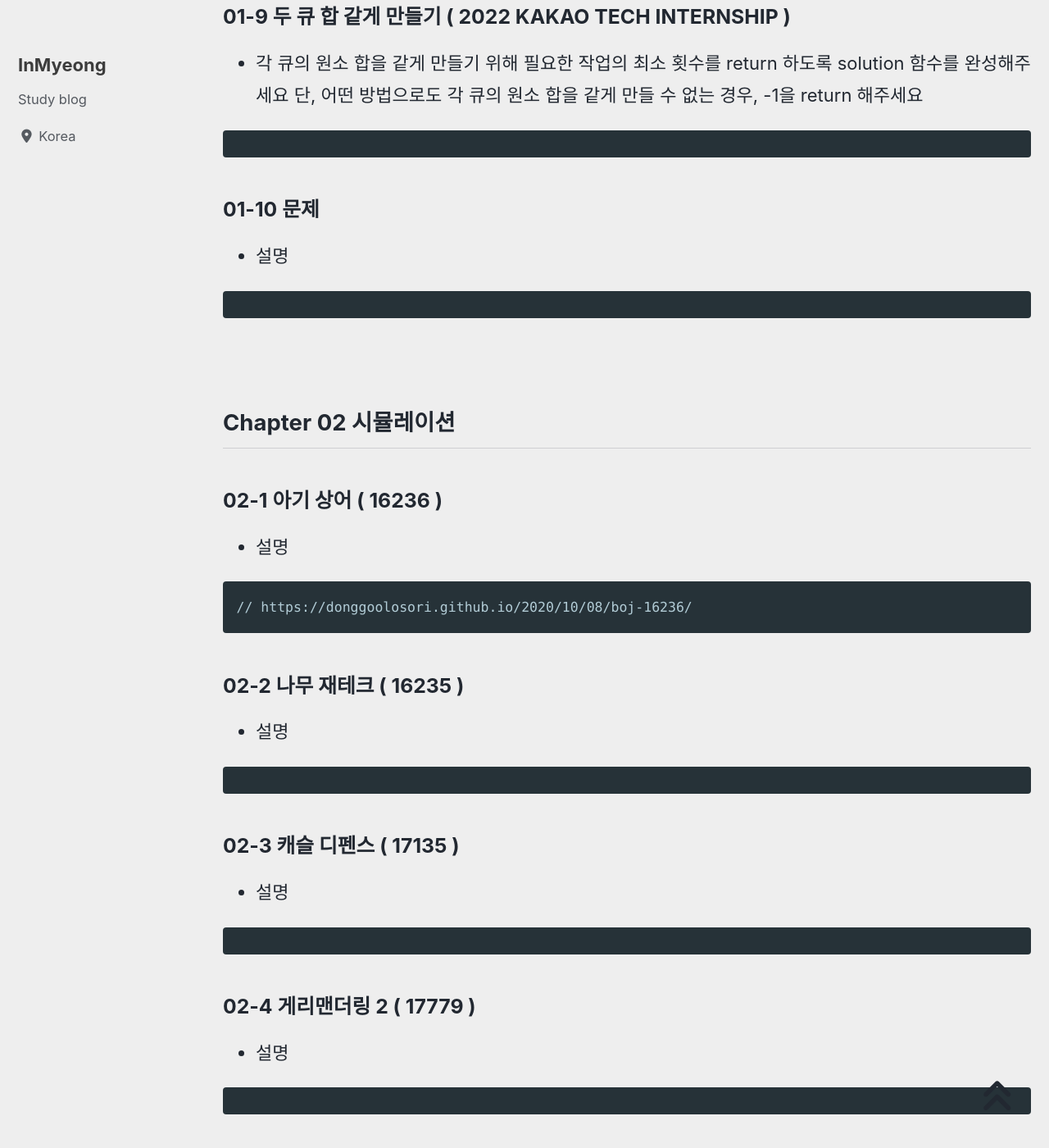
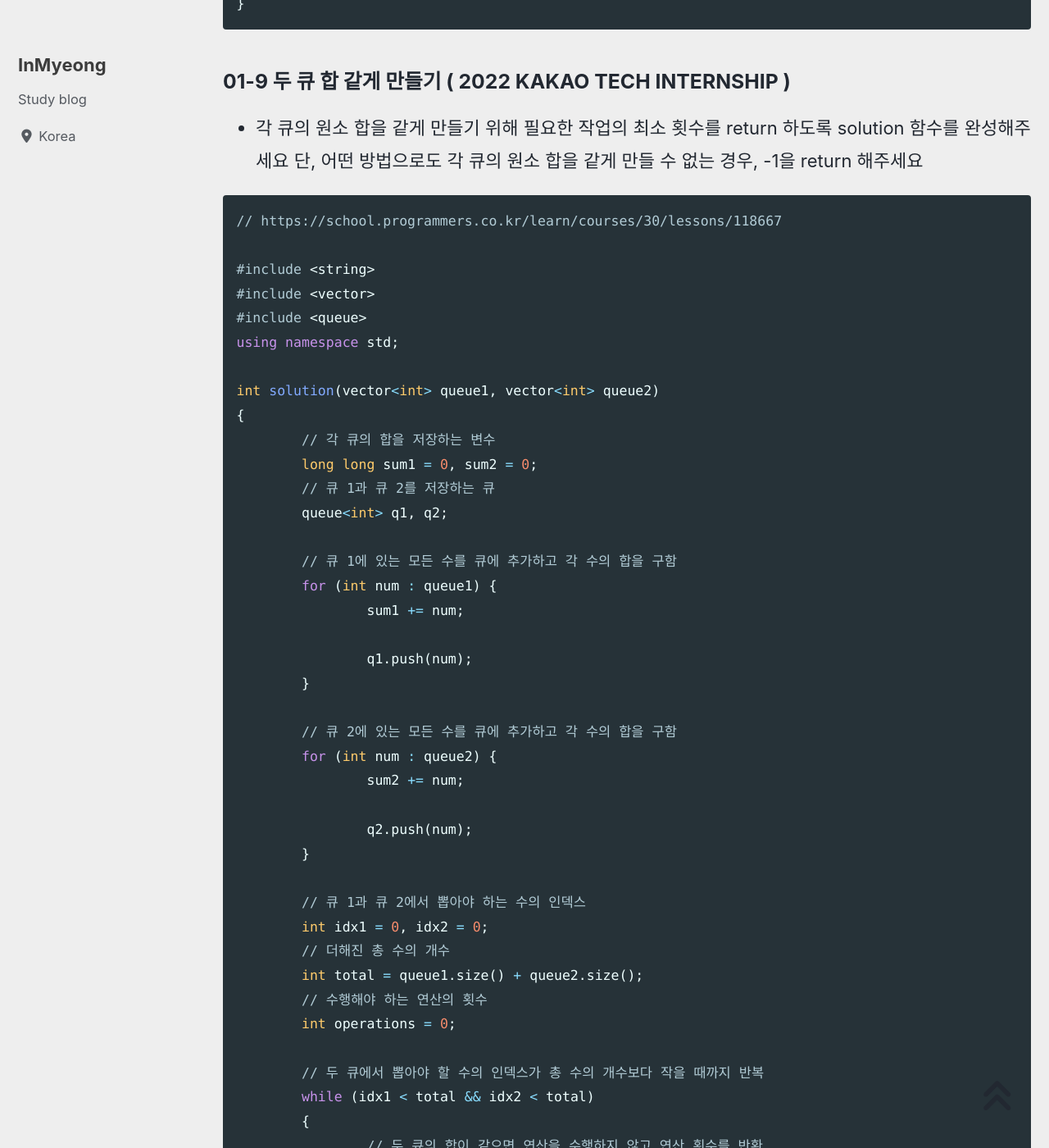
Before and after one commit to devMyeong/devMyeong.github.io, a Jekyll site: the page built from _posts/codingTest/2023-04-30-나만의문제집.md, in a window 1280 px wide and 1400 px high, scrolled down 13308 px. Shown: the whole window at 82% size. Built offline with Jekyll 4.4.1, drawn with Linux system fonts in a browser that asks for light colours; cached includes are drawn as plain includes; nearby versions of some CDN libraries; some web fonts are replaced; comment, search, counter and statistics services are not loaded; some of the changed text lies outside the part shown.

Commit message:
Chore : 문제 추가

````diff
--- a/_posts/codingTest/2023-04-30-나만의문제집.md
+++ b/_posts/codingTest/2023-04-30-나만의문제집.md
@@ -18,7 +18,7 @@ last_modified_at: 2023-05-05
 ## Chapter 01 자료구조
 
 ### 01-1 전화번호 목록 ( 프로그래머스 고득점 Kit, 해시 )
-- 올바른 괄호 쌍을 제거해서 나올 수 있는 서로 다른 식을 사전 순으로 출력한다
+- 전화번호부에 적힌 전화번호를 담은 배열 phone_book 이 solution 함수의 매개변수로 주어질 때, 어떤 번호가 다른 번호의 접두어인 경우가 있으면 false를 그렇지 않으면 true를 return 하도록 solution 함수를 작성해주세요
 
 ```cpp
 #include <string>
@@ -364,6 +364,80 @@ int solution(vector<int> scoville, int K)
 - 각 큐의 원소 합을 같게 만들기 위해 필요한 작업의 최소 횟수를 return 하도록 solution 함수를 완성해주세요 단, 어떤 방법으로도 각 큐의 원소 합을 같게 만들 수 없는 경우, -1을 return 해주세요
 
 ```cpp
+// https://school.programmers.co.kr/learn/courses/30/lessons/118667
+
+#include <string>
+#include <vector>
+#include <queue>
+using namespace std;
+
+int solution(vector<int> queue1, vector<int> queue2)
+{
+	// 각 큐의 합을 저장하는 변수
+	long long sum1 = 0, sum2 = 0;
+	// 큐 1과 큐 2를 저장하는 큐
+	queue<int> q1, q2;
+
+	// 큐 1에 있는 모든 수를 큐에 추가하고 각 수의 합을 구함
+	for (int num : queue1) {
+		sum1 += num;
+
+		q1.push(num);
+	}
+
+	// 큐 2에 있는 모든 수를 큐에 추가하고 각 수의 합을 구함
+	for (int num : queue2) {
+		sum2 += num;
+
+		q2.push(num);
+	}
+
+	// 큐 1과 큐 2에서 뽑아야 하는 수의 인덱스
+	int idx1 = 0, idx2 = 0;
+	// 더해진 총 수의 개수
+	int total = queue1.size() + queue2.size();
+	// 수행해야 하는 연산의 횟수
+	int operations = 0;
+
+	// 두 큐에서 뽑아야 할 수의 인덱스가 총 수의 개수보다 작을 때까지 반복
+	while (idx1 < total && idx2 < total)
+	{
+		// 두 큐의 합이 같으면 연산을 수행하지 않고 연산 횟수를 반환
+		if (sum1 == sum2)
+		{
+			return operations;
+		}
+
+		// 연산 횟수를 증가
+		operations++;
+
+		// 큐 1의 합이 큐 2의 합보다 작으면 큐 2에서 수를 뽑아 큐 1에 추가
+		if (sum1 < sum2)
+		{
+			int cur = q2.front();
+			q2.pop();
+
+			q1.push(cur);
+			sum1 += cur;
+			sum2 -= cur;
+			idx2++;
+		}
+		// 큐 2의 합이 큐 1의 합보다 작으면 큐 1에서 수를 뽑아 큐 2에 추가
+		else
+		{
+			int cur = q1.front();
+			q1.pop();
+
+			q2.push(cur);
+			sum2 += cur;
+			sum1 -= cur;
+			idx1++;
+		}
+	}
+
+	// 큐 1과 큐 2의 합이 같아질 수 없으면 -1 반환
+	return -1;
+}
 ```
 
 ### 01-10 문제
````
